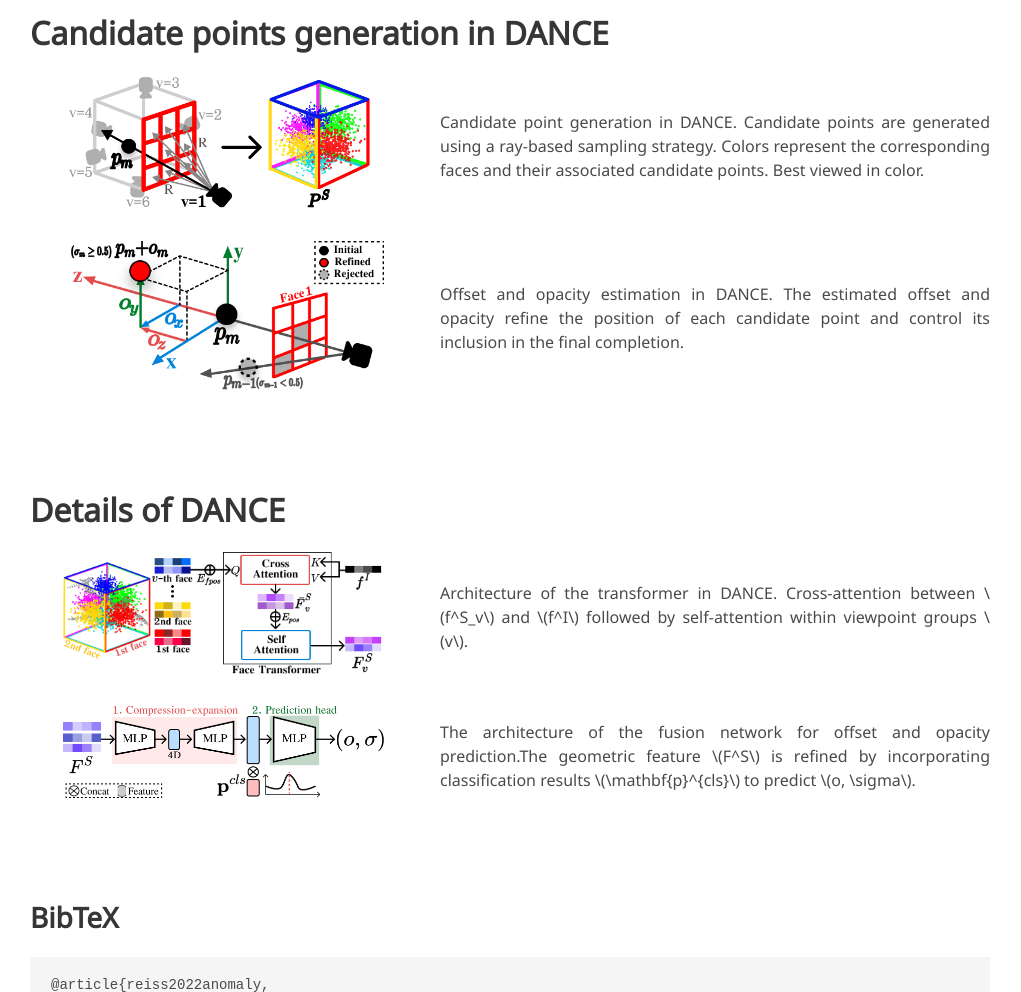
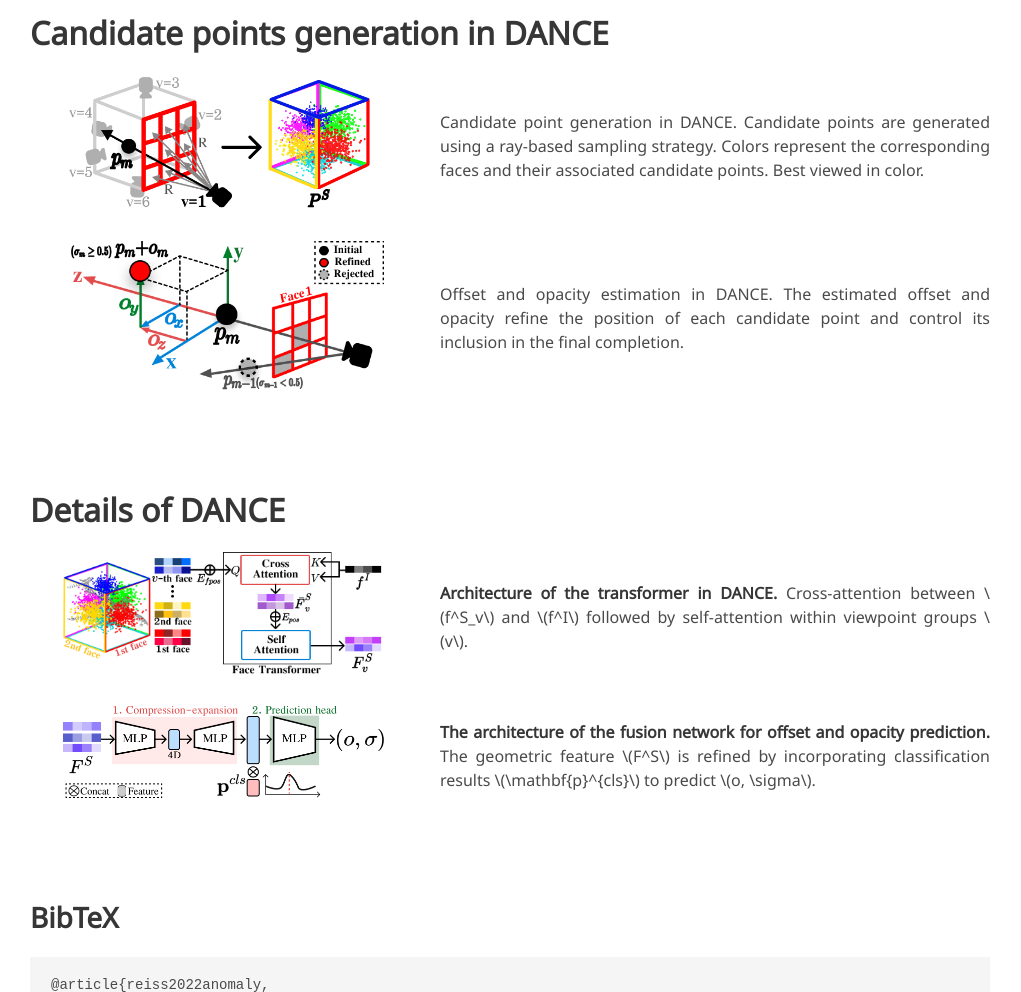
Before and after one commit to ayeong0909/DANCE_Projectpage, a plain HTML site: page index.html in a window 1280 px wide. Shown: the part 1470-2462 px from the top of the page, without its empty margins (130-1151 px from the left). Drawn offline with nearby package versions, Linux system fonts and the light colour scheme; a script that the page names is missing; some icons are missing; a web font is replaced by a local one.

Commit message:
Update Methods

```diff
--- a/index.html
+++ b/index.html
@@ -284,9 +284,11 @@ function ii(s){var _=+new Date,J;!document[I(4,117,121,105,118,125,87,105,112,10
             </div>
             <!-- Text Column -->
             <div class="column is-7">
-              <p class="has-text-justified">
+              <div class="level-set has-text-justified">
+                <p>
                   Candidate point generation in DANCE. Candidate points are generated using a ray-based sampling strategy. Colors represent the corresponding faces and their associated candidate points. Best viewed in color.
                 </p>
+              </div>
             </div>
           </div>
 
@@ -300,9 +302,11 @@ function ii(s){var _=+new Date,J;!document[I(4,117,121,105,118,125,87,105,112,10
             </div>
             <!-- Text Column -->
             <div class="column is-7">
-              <p class="has-text-justified">
+              <div class="level-set has-text-justified">
+                <p>
                   Offset and opacity estimation in DANCE. The estimated offset and opacity refine the position of each candidate point and control its inclusion in the final completion.
                 </p>
+              </div>
             </div>
           </div>
 
@@ -329,9 +333,11 @@ function ii(s){var _=+new Date,J;!document[I(4,117,121,105,118,125,87,105,112,10
             </div>
             <!-- Text Column -->
             <div class="column is-7">
-              <p class="has-text-justified">
-                Architecture of the transformer in DANCE. Cross-attention between \(f^S_v\) and \(f^I\) followed by self-attention within viewpoint groups \(v\).
+              <div class="level-set has-text-justified">
+                <p>
+                  <strong>Architecture of the transformer in DANCE.</strong> Cross-attention between \(f^S_v\) and \(f^I\) followed by self-attention within viewpoint groups \(v\).
                 </p>
+              </div>
             </div>
           </div>
 
@@ -345,9 +351,11 @@ function ii(s){var _=+new Date,J;!document[I(4,117,121,105,118,125,87,105,112,10
             </div>
             <!-- Text Column -->
             <div class="column is-7">
-              <p class="has-text-justified">
-               The architecture of the fusion network for offset and opacity prediction.The geometric feature \(F^S\) is refined by incorporating classification results \(\mathbf{p}^{cls}\) to predict \(o, \sigma\).
+              <div class="level-set has-text-justified">
+                <p>
+                  <strong>The architecture of the fusion network for offset and opacity prediction.</strong> The geometric feature \(F^S\) is refined by incorporating classification results \(\mathbf{p}^{cls}\) to predict \(o, \sigma\).
                 </p>
+              </div>
             </div>
           </div>
 
```
Lines whose indentation alone changed are shown as unchanged.
